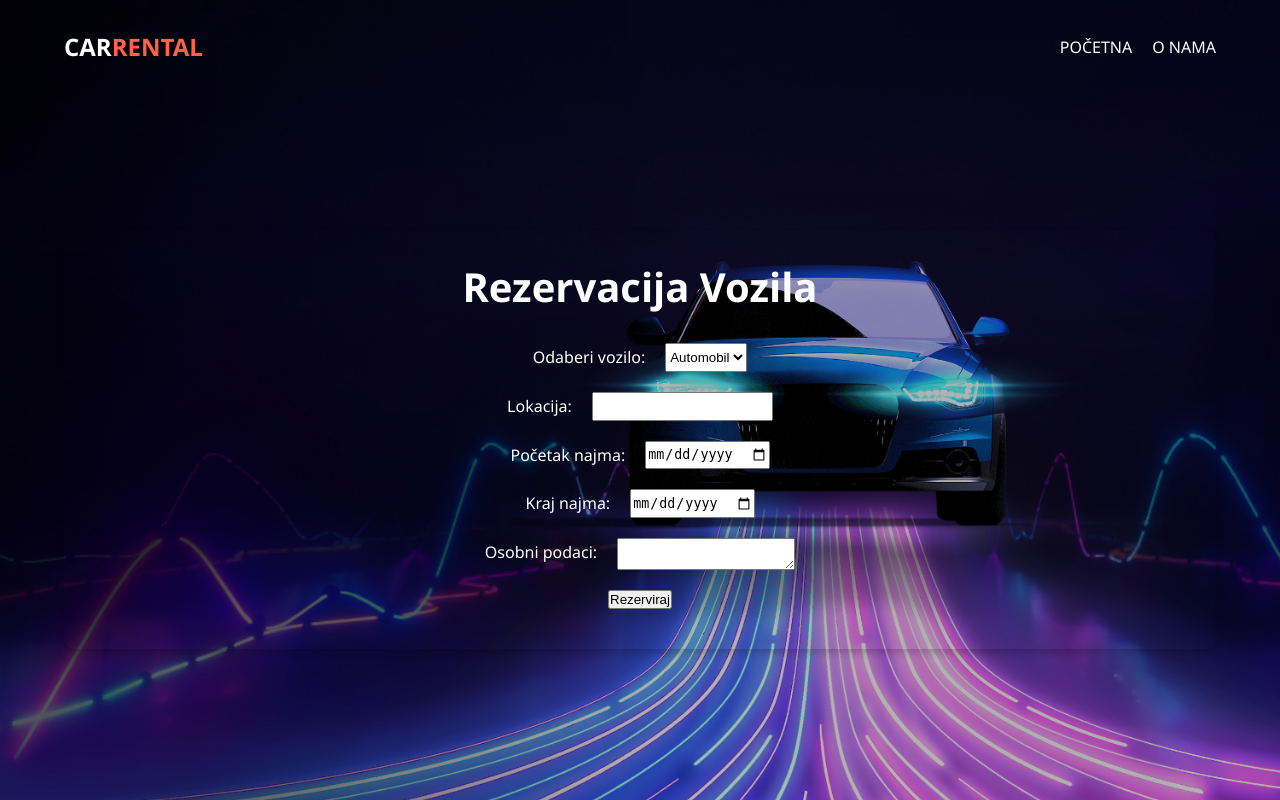
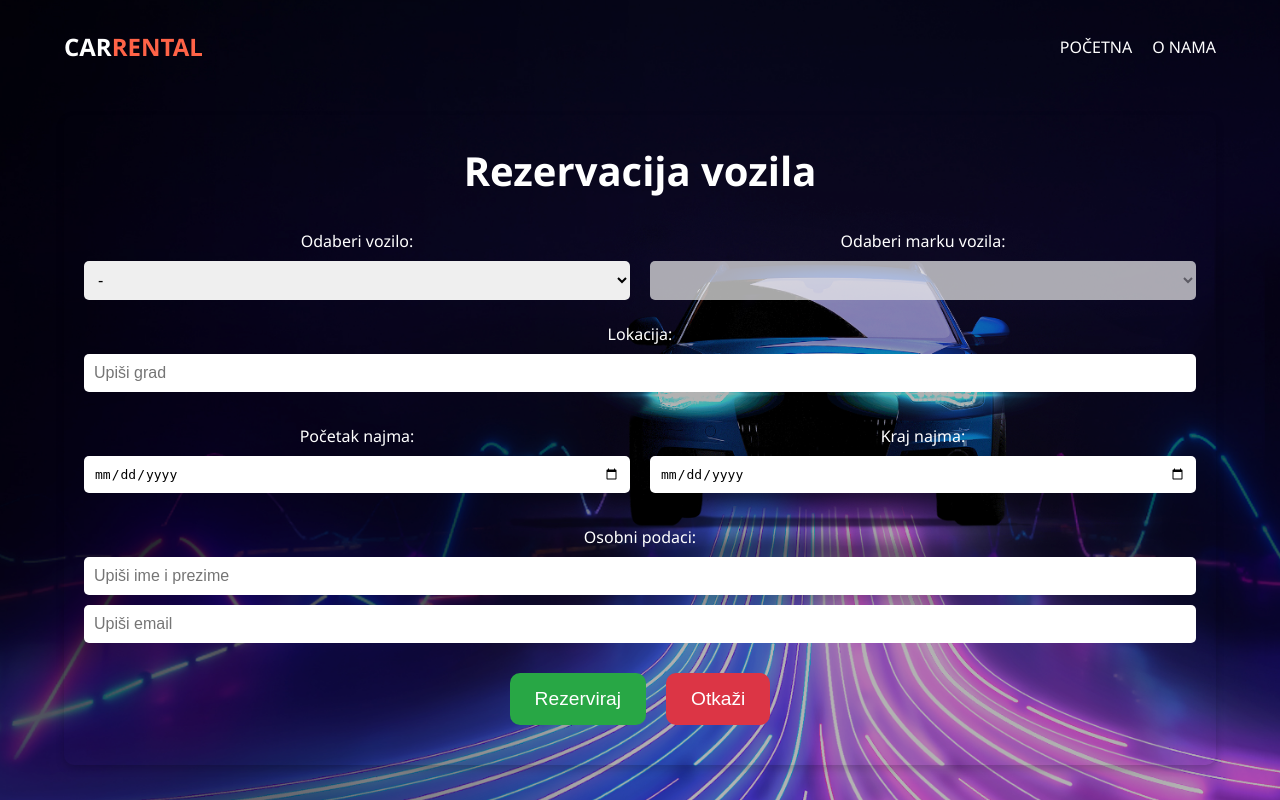
Before and after one commit to saraloncaric/PROJEKT---sustav-za-iznajmljivanje-vozila, a Flask app: page /rezervacija in a window 1280 px wide. Run offline with Flask 3, Linux system fonts and the light colour scheme; lists and menus that the app fills with data are empty; some libraries are stand-ins or nearby versions.

Commit message:
updated css, popravljena rezervacija i script

```diff
--- a/app/static/script.js
+++ b/app/static/script.js
@@ -1,11 +1,11 @@
 document.addEventListener("DOMContentLoaded", () => {
     const vehicleTypeSelect = document.getElementById("vehicleType");
-    const vehicleBrandSelect = document.getElementById("vehicleBrand");
+    const vehicleBrandSelect = document.getElementById("vehicleBrands"); // Corrected ID
 
     const vehicleBrands = {
         automobil: ['Hyundai', 'Volkswagen', 'Ford', 'BMW', 'Audi'],
         motor: ['Yamaha', 'Suzuki', 'Kawasaki', 'Ducati', 'Aprilia'],
-        kombij: ['Cirtoën', 'Ford', 'Volkswagen', 'Opel', 'Mercedes-Benz']
+        kombi: ['Citroën', 'Ford', 'Volkswagen', 'Opel', 'Mercedes-Benz']
     };
 
     vehicleTypeSelect.addEventListener("change", (event) => {
@@ -45,7 +45,7 @@ document.addEventListener("DOMContentLoaded", () => {
     const vehicleRentals = {
         automobil: 50,
         motor: 30,
-        kombij: 20
+        kombi: 20
     };
 
     const brandPercentages = {
--- a/app/static/style.css
+++ b/app/static/style.css
@@ -122,35 +122,30 @@ nav {
   line-height: 1.6;
 }
 
-.form-section form {
-  display: flex;
-  flex-direction: column;
-  align-items: center;
+.about-section form {
+  display: grid;
+  grid-template-columns: 1fr 1fr;
+  gap: 20px;
+  justify-items: center;
+  margin-bottom: 20px;
 }
 
 .form-row {
-  display: flex;
-  flex-wrap: wrap;
-  gap: 20px;
   width: 100%;
-  justify-content: center;
-  margin-bottom: 20px;
 }
 
-.form-group {
-  flex: 1;
-  min-width: 200px;
-  text-align: left;
+.form-row.full-width {
+  grid-column: span 2;
 }
 
-.form-group label {
+.form-row label {
   display: block;
   font-size: 1em;
   margin-bottom: 5px;
 }
 
-.form-group input,
-.form-group select {
+.form-row input,
+.form-row select {
   width: 100%;
   padding: 10px;
   border-radius: 5px;
@@ -158,32 +153,36 @@ nav {
   font-size: 1em;
 }
 
+.form-row input[type="text"],
+.form-row input[type="email"],
+.form-row input[type="date"] {
+  margin-bottom: 10px;
+}
+
 .button-row {
+  grid-column: span 2;
   display: flex;
   gap: 20px;
   justify-content: center;
 }
 
 .button-row button {
-  padding: 10px 20px;
-  font-size: 1em;
+  padding: 15px 25px;
+  font-size: 1.2em;
   border: none;
-  border-radius: 5px;
+  border-radius: 10px;
   cursor: pointer;
-  transition: background 0.3s ease;
-}
-
-.button-row button i {
-  margin-right: 5px;
+  transition: background 0.3s ease, transform 0.3s ease;
 }
 
 .button-row button[type="submit"] {
   background: #28a745;
-  color: #fff;
+  color: #ffffff;
 }
 
 .button-row button[type="submit"]:hover {
   background: #218838;
+  transform: scale(1.05);
 }
 
 .button-row button[type="button"] {
@@ -193,6 +192,7 @@ nav {
 
 .button-row button[type="button"]:hover {
   background: #c82333;
+  transform: scale(1.05);
 }
 
 @media (max-width: 768px) {
@@ -219,4 +219,12 @@ nav {
   .nav-links.active {
     display: flex;
   }
+
+  .about-section form {
+    grid-template-columns: 1fr;
+  }
+
+  .button-row {
+    grid-column: 1;
+  }
 }
--- a/app/templates/rezervacija.html
+++ b/app/templates/rezervacija.html
@@ -1,17 +1,12 @@
 <!DOCTYPE html>
 <html lang="en">
+
 <head>
   <meta charset="UTF-8" />
   <meta name="viewport" content="width=device-width, initial-scale=1.0" />
   <title>Sustav za najam vozila - rezervacija</title>
-    <link
-      rel="stylesheet"
-      href="{{ url_for('static', filename='style.css') }}"
-    />
-    <link
-      rel="stylesheet"
-      href="https://cdnjs.cloudflare.com/ajax/libs/font-awesome/6.1.1/css/all.min.css"
-    />
+  <link rel="stylesheet" href="{{ url_for('static', filename='style.css') }}" />
+  <link rel="stylesheet" href="https://cdnjs.cloudflare.com/ajax/libs/font-awesome/6.1.1/css/all.min.css" />
 </head>
 
 <body>
@@ -31,23 +26,30 @@
   <div class="container">
     <header>
       <div class="header-content">
-          <h1>Rezervacija Vozila</h1>
+        <h1>Rezervacija vozila</h1>
       </div>
     </header>
     <main>
       <section class="about-section">
         <form id="rentalForm">
           <div class="form-row">
-              <label for="vehicle">Odaberi vozilo:</label>
-              <select id="vehicle" name="vehicle">
-                <option value="car">Automobil</option>
-                <option value="van">Kombi</option>
-                <option value="motorcycle">Motor</option>
+            <label for="vehicleType">Odaberi vozilo:</label>
+            <select id="vehicleType" name="vehicleType">
+              <option value="">-</option>
+              <option value="automobil">Automobil</option>
+              <option value="motor">Motor</option>
+              <option value="kombi">Kombi</option>
             </select>
           </div>
           <div class="form-row">
+            <label for="vehicleBrands">Odaberi marku vozila:</label>
+            <select id="vehicleBrands" name="vehicleBrands" disabled>
+              <option value=""></option>
+            </select>
+          </div>
+          <div class="form-row full-width">
             <label for="location">Lokacija:</label>
-              <input type="text" id="location" name="location" required />
+            <input type="text" id="location" name="location" placeholder="Upiši grad" required />
           </div>
           <div class="form-row">
             <label for="startDate">Početak najma:</label>
@@ -57,16 +59,14 @@
             <label for="endDate">Kraj najma:</label>
             <input type="date" id="endDate" name="endDate" required />
           </div>
-            <div class="form-row">
+          <div class="form-row full-width">
             <label for="personalData">Osobni podaci:</label>
-              <textarea
-                id="personalData"
-                name="personalData"
-                required
-              ></textarea>
+            <input type="text" id="name" name="namesurname" placeholder="Upiši ime i prezime" required />
+            <input type="email" id="email" name="email" placeholder="Upiši email" required />
           </div>
-            <div class="form-row">
+          <div class="button-row">
             <button type="submit">Rezerviraj</button>
+            <button type="button" id="cancelButton">Otkaži</button>
           </div>
         </form>
       </section>
@@ -74,4 +74,5 @@
   </div>
   <script src="{{ url_for('static', filename='script.js') }}"></script>
 </body>
+
 </html>
```
Also changed, not shown: app/db.py (added, +33 -0 lines), app/schema.sql (added, +24 -0 lines), app/templates/about.html (+8 -14 lines). Lines whose indentation alone changed are shown as unchanged.
